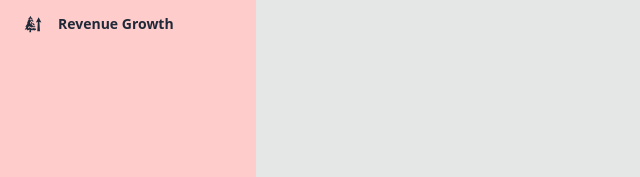
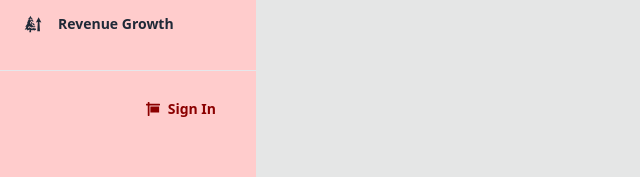
Before and after one commit to maasajal/revboost-solutions, a React (Vite) app: page /dashboard in a window 1280 px wide. Shown: the part 362-539 px from the top of the page, without its empty margins (0-640 px from the left). Built offline with nearby package versions, Linux system fonts and the light colour scheme.

Commit message:
Handle sign out from dashboard navbar

```diff
--- a/src/dashboard/DashboardNavbar/DashboardNavbar.tsx
+++ b/src/dashboard/DashboardNavbar/DashboardNavbar.tsx
@@ -1,14 +1,20 @@
 import { Link, NavLink } from "react-router-dom";
 import logo from "../../assets/logo.png";
-import { FaHome } from "react-icons/fa";
+import { FaHome, FaSign, FaSignOutAlt } from "react-icons/fa";
 import { GiExpense, GiTreeGrowth } from "react-icons/gi";
 import { PiInvoiceBold } from "react-icons/pi";
-import { useSelector } from "react-redux";
-import { RootState } from "../../app/store/store";
+import { useDispatch, useSelector } from "react-redux";
+import { AppDispatch, RootState } from "../../app/store/store";
+import { logoutSuccess } from "../../app/state/firebaseAuthentication/authSlice";
 
 const DashboardNavbar = () => {
   const user = useSelector((state: RootState) => state?.auth?.user);
-
+  const dispatch = useDispatch<AppDispatch>();
+  const handleSignOut = () => {
+    const logout = dispatch(logoutSuccess());
+    console.log("logOut", logout);
+    window.location.href = "https://revboost.business-easy.com";
+  };
   const navLinks = [
     {
       navName: "Company Profile",
@@ -58,6 +64,23 @@ const DashboardNavbar = () => {
           </li>
         ))}
       </ul>
+      <hr />
+      <div className="flex justify-end">
+        {user ? (
+          <button
+            onClick={handleSignOut}
+            className="hover:bg-secondary hover:text-white text-secondary font-bold px-5 py-2 rounded-3xl text-sm flex gap-2 items-center"
+          >
+            <FaSignOutAlt /> LogOut
+          </button>
+        ) : (
+          <Link to="/login">
+            <button className="font-bold mr-1 md:mr-5 text-secondary text-sm px-5 py-2 rounded-3xl hover:bg-secondary hover:text-white flex gap-2 items-center">
+              <FaSign /> Sign In
+            </button>
+          </Link>
+        )}
+      </div>
     </header>
   );
 };
```
